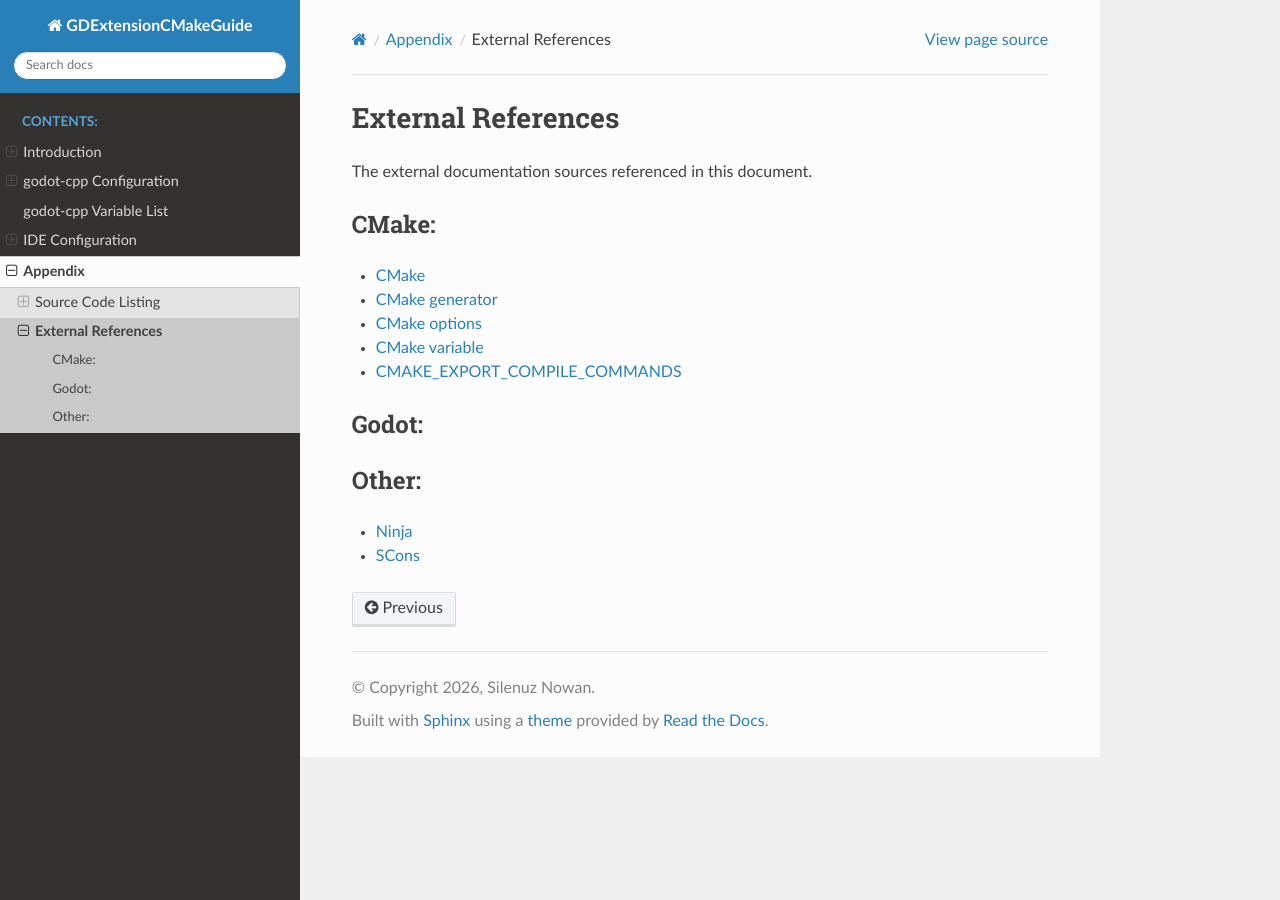
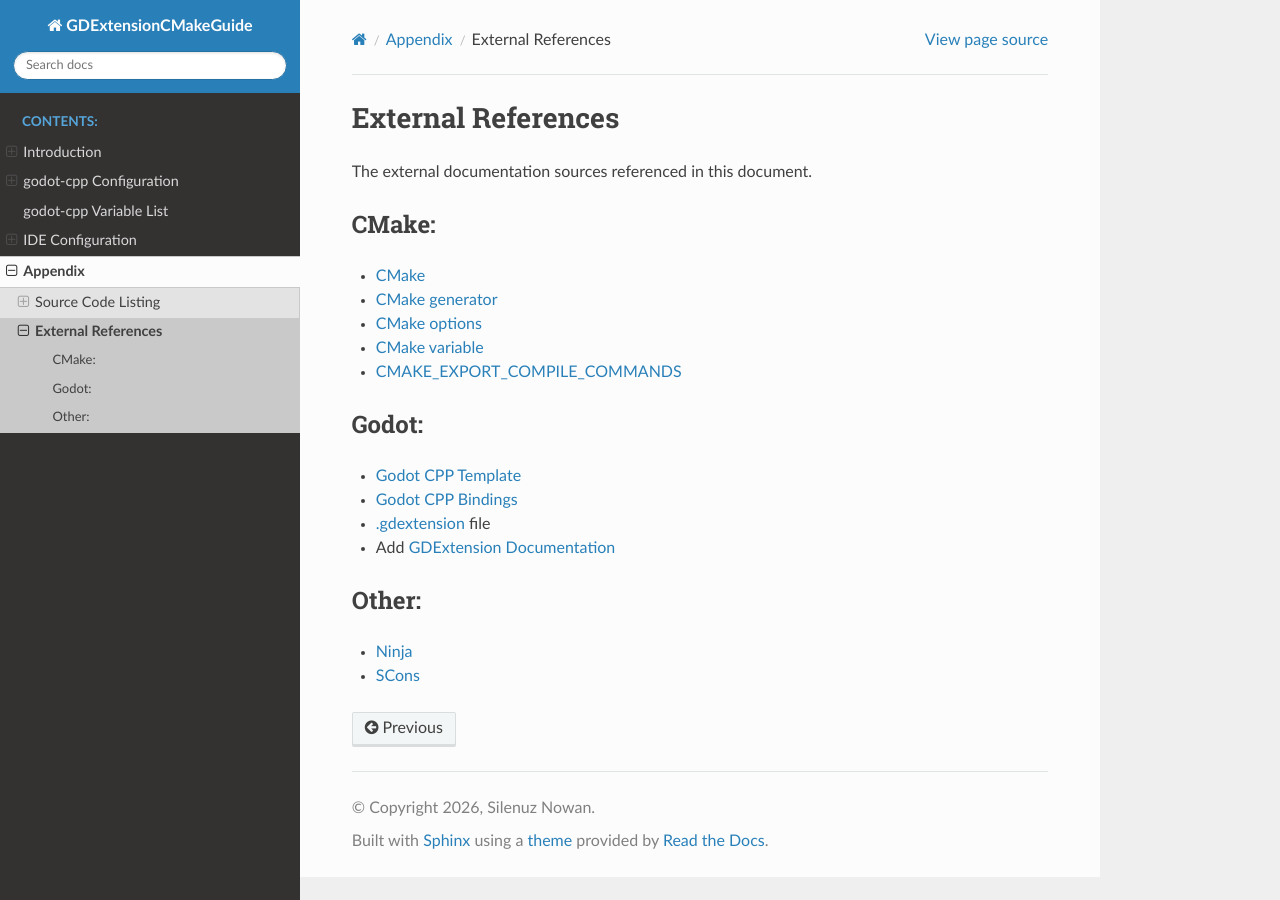
Before and after one commit to silenuz/GDExtension_CMake, a Sphinx documentation site: the page built from docs/source/appendix/external_docs.rst, in a window 1280 px wide. Built offline with Sphinx 7.4.7 and the Read the Docs theme 3.1.0, drawn with Linux system fonts in a browser that asks for light colours.

Commit message:
more links added

```diff
--- a/docs/source/appendix/external_docs.rst
+++ b/docs/source/appendix/external_docs.rst
@@ -13,6 +13,10 @@ CMake:
 
 Godot:
 ======
+* `Godot CPP Template`_
+* `Godot CPP Bindings`_
+* `.gdextension`_ file
+* Add `GDExtension Documentation`_
 
 
 
--- a/docs/source/share/links.rst
+++ b/docs/source/share/links.rst
@@ -1,13 +1,15 @@
 
 .. _CMake: https://cmake.org/cmake/help/latest/
-.. _Ninja: https://ninja-build.org/manual.html
 .. _CMake options: https://cmake.org/cmake/help/latest/manual/cmake.1.html#options
 .. _CMake generator: https://cmake.org/cmake/help/latest/manual/cmake-generators.7.html
+.. _CMake variable: https://cmake.org/cmake/help/latest/manual/cmake-variables.7.html
+.. _CMAKE_EXPORT_COMPILE_COMMANDS: https://cmake.org/cmake/help/latest/variable/CMAKE_EXPORT_COMPILE_COMMANDS.html
+
 .. _Godot CPP Template: https://github.com/godotengine/godot-cpp-template
 .. _Godot: https://godotengine.org/
 .. _Godot CPP Bindings: https://github.com/godotengine/godot-cpp/tree/6388e26dd8a42071f65f764a3ef3d9523dda3d6e
 .. _GDExtension Documentation: https://docs.godotengine.org/en/stable/tutorials/scripting/cpp/gdextension_docs_system.html
+.. _.gdextension: https://docs.godotengine.org/en/stable/tutorials/scripting/gdextension/gdextension_file.html#
+
+.. _Ninja: https://ninja-build.org/manual.html
 .. _SCons: https://scons.org/
-.. _CMake variable: https://cmake.org/cmake/help/latest/manual/cmake-variables.7.html
-.. _CMAKE_EXPORT_COMPILE_COMMANDS: https://cmake.org/cmake/help/latest/variable/CMAKE_EXPORT_COMPILE_COMMANDS.html
-.. _.gdextension: https://docs.godotengine.org/en/stable/tutorials/scripting/gdextension/gdextension_file.html#
```
